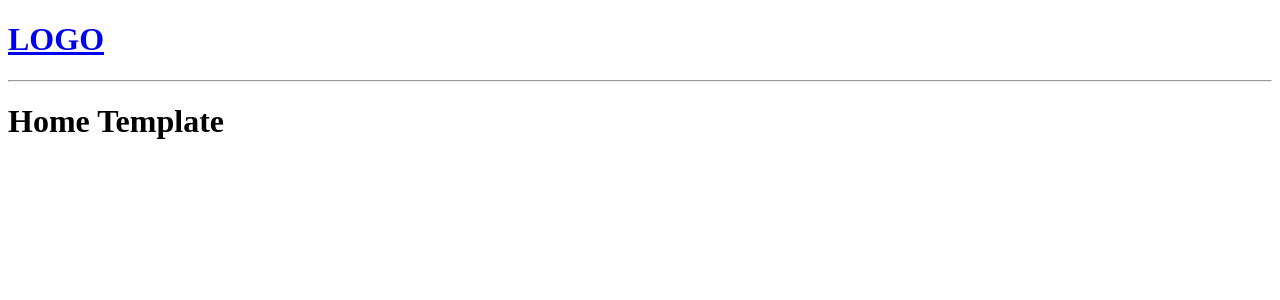
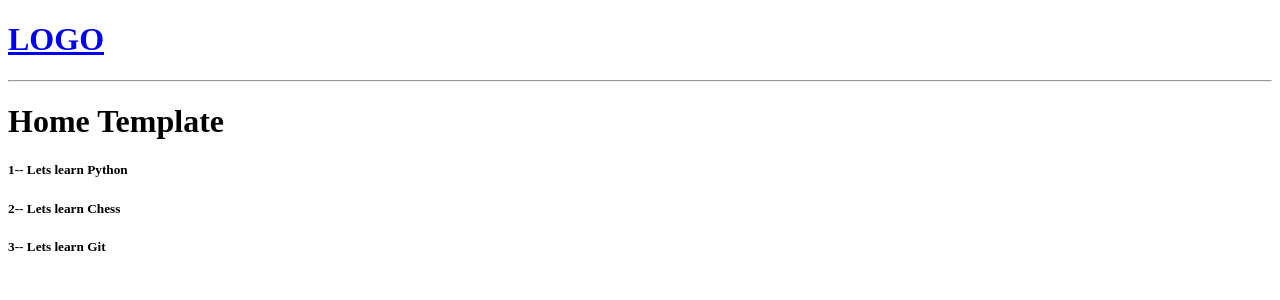
Before and after one commit to d1zm4as/studybud, a Django app: page / in a window 1280 px wide. Shown: the top 300 px of the page. Run offline with Django 4.2, Linux system fonts and the light colour scheme.

Commit message:
ups/Td certo

```diff
--- a/base/views.py
+++ b/base/views.py
@@ -1,7 +1,21 @@
 from django.shortcuts import render
 # Create your views here.
+rooms  = [
+
+    {'id':1, 'name':'Lets learn Python'},
+    {'id':2, 'name':'Lets learn Chess'},
+    {'id':3, 'name':'Lets learn Git'},
+
+]
+
+
+
+
+
+
 def home(request):
-    return render(request,'home.html')
+    context = {'rooms':rooms}
+    return render(request,'home.html',context)
 
 
 def room(request):
--- a/templates/home.html
+++ b/templates/home.html
@@ -3,4 +3,18 @@
 {% block content %}
 
 <h1>Home Template</h1>
+
+<div>
+    <div>
+        {% for room  in rooms  %}
+        <div>
+            <h5>{{room.id}}-- {{room.name}}</h5>
+        </div>
+        {% endfor %}
+    </div>
+</div>
+
+
+
+
 {% endblock content %}
```
